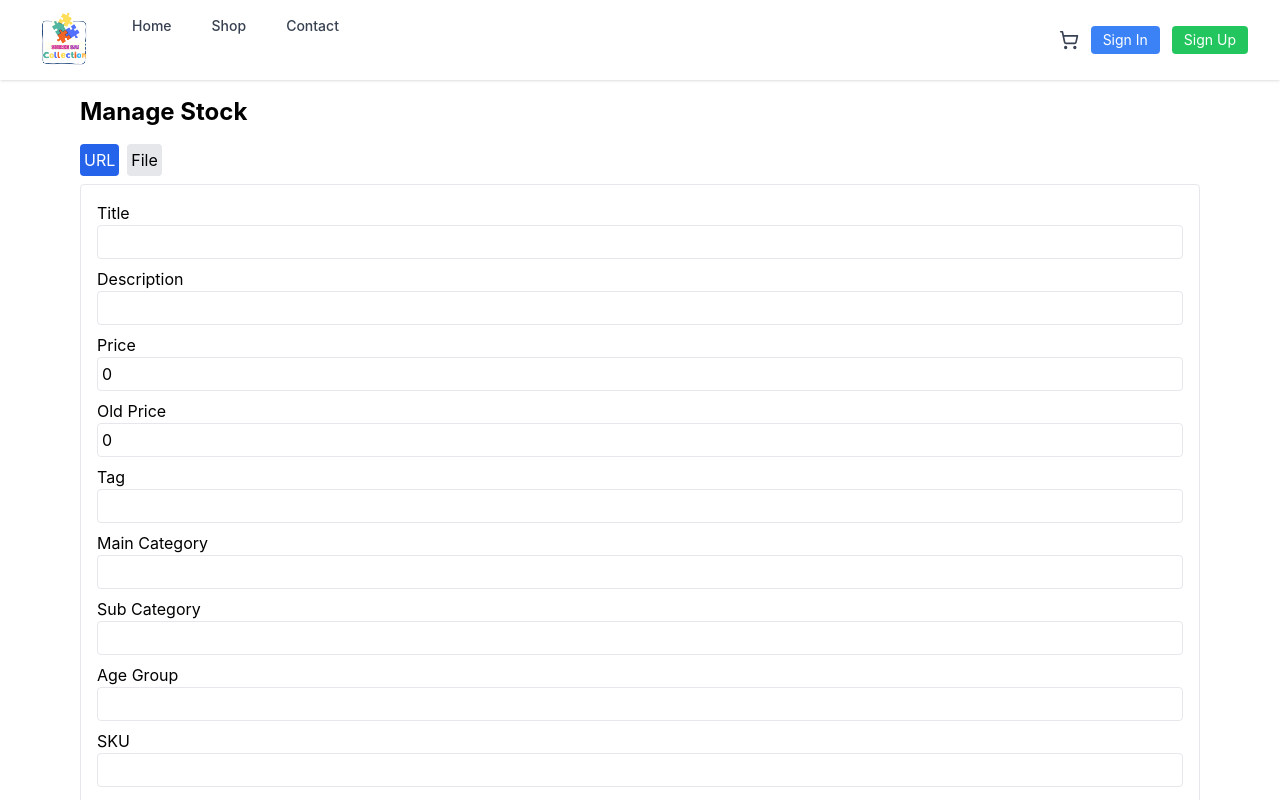
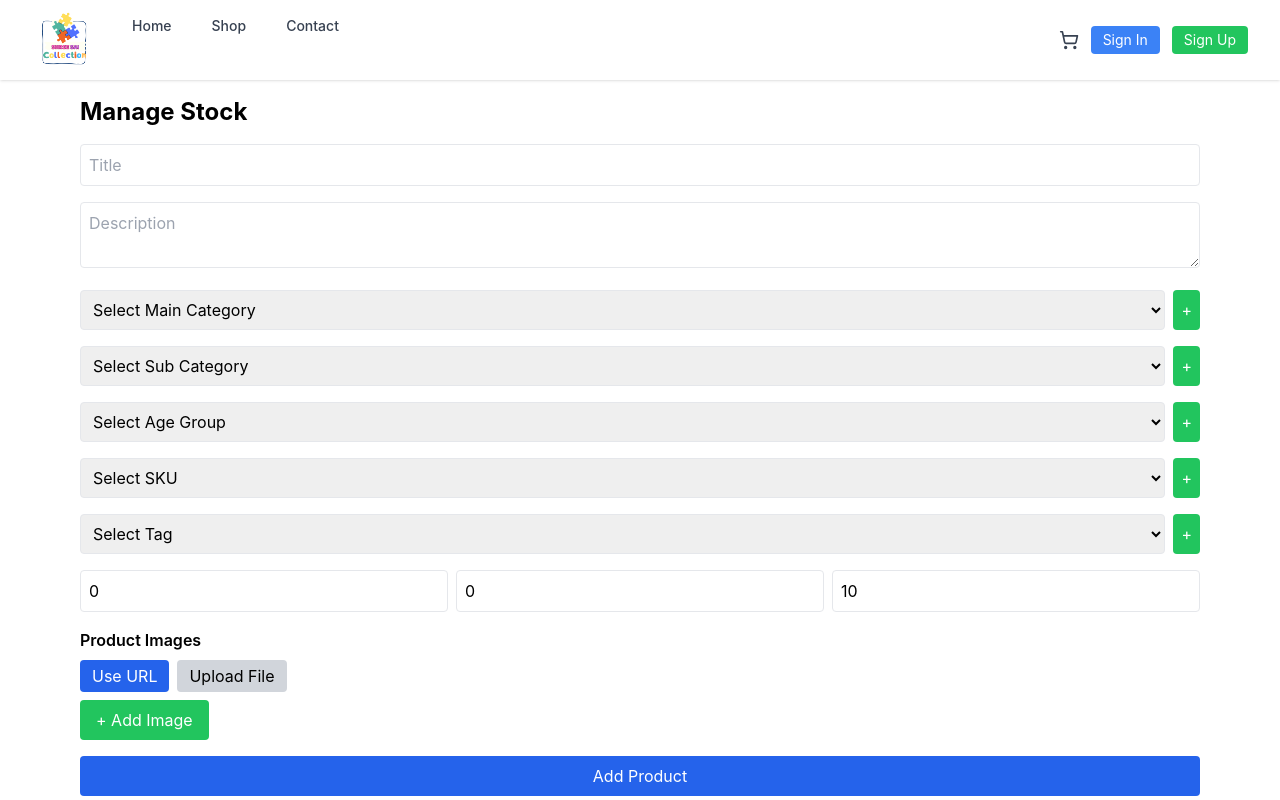
Before and after one commit to ShindeNikhil8/shop_app_Hosting, a React (Create React App) app in the folder frontend/: page /owner/stock in a window 1280 px wide. Shown: the top 800 px of the page. Built offline with nearby package versions, Linux system fonts and the light colour scheme.

Commit message:
again updated ownerstock

```diff
--- a/frontend/src/customer/pages/OwnerStock.jsx
+++ b/frontend/src/customer/pages/OwnerStock.jsx
@@ -23,7 +23,21 @@ const OwnerStock = () => {
   });
 
   const [images, setImages] = useState([]); // { type: 'file'|'url', data: File|string }
-  const [imageMode, setImageMode] = useState("url"); // 'url' or 'file'
+  const [imageMode, setImageMode] = useState("url");
+
+  const [categories, setCategories] = useState({
+    Toys: ["Educational Toys", "Playsets", "Control Toys", "Stuffed Toys", "Eco-Friendly Toys"],
+    Stationary: ["Pens", "Pencils", "Notebooks", "Markers"],
+    Gifts: ["Gift Cards", "Plush Toys", "Accessories"],
+  });
+
+  const [ageGroups, setAgeGroups] = useState(["0-2", "3-5", "6-8", "9-12", "13+"]);
+  const [skuOptions, setSkuOptions] = useState(["SKU1", "SKU2", "SKU3"]);
+  const [tags, setTags] = useState([
+    "Educational Toys", "Playsets", "Control Toys", "Stuffed Toys", "Eco-Friendly Toys",
+    "Pens", "Pencils", "Notebooks", "Markers",
+    "Gift Cards", "Plush Toys", "Accessories", "Featured", "New Arrival", "Best Seller"
+  ]);
 
   useEffect(() => {
     if (user) fetchProducts();
@@ -31,21 +45,37 @@ const OwnerStock = () => {
 
   const fetchProducts = async () => {
     try {
-      const res = await axios.get("/api/products", {
-        headers: { Authorization: `Bearer ${user.token}` },
+      const res = await axios.get("https://shop-app-hosting.vercel.app/api/products", {
+        headers: { Authorization: `Bearer ${user.token}` }
       });
       setProducts(res.data);
     } catch (err) {
+      console.error(err);
       toast.error("Error fetching products ❌");
     }
   };
 
-  const handleChange = (e) =>
-    setFormData({ ...formData, [e.target.name]: e.target.value });
+  const handleChange = (e) => setFormData({ ...formData, [e.target.name]: e.target.value });
+
+  const handleAddOption = (type) => {
+    const value = prompt(`Enter new ${type}:`);
+    if (!value) return;
+    if (type === "Main Category") setCategories({ ...categories, [value]: [] });
+    if (type === "Sub Category") {
+      if (!formData.mainCategory) return toast.warn("Select Main Category first ⚠️");
+      setCategories({
+        ...categories,
+        [formData.mainCategory]: [...categories[formData.mainCategory], value],
+      });
+    }
+    if (type === "Age Group") setAgeGroups([...ageGroups, value]);
+    if (type === "SKU") setSkuOptions([...skuOptions, value]);
+    if (type === "Tag") setTags([...tags, value]);
+  };
 
   const handleImageChange = (idx, value) => {
     const newImages = [...images];
-    newImages[idx] = { type: "url", data: value };
+    newImages[idx] = { ...newImages[idx], data: value };
     setImages(newImages);
   };
 
@@ -57,49 +87,25 @@ const OwnerStock = () => {
     setImages(newImages);
   };
 
-  const addImageField = () => setImages([...images, { type: imageMode, data: "" }]);
-
-  const removeImageField = (idx) =>
-    setImages(images.filter((_, index) => index !== idx));
-
-  const handleSwitchImageMode = (mode) => {
-    setImageMode(mode);
-    setImages(images.map(img => ({ ...img, type: mode, data: "" })));
-  };
-
   const handleSubmit = async () => {
     try {
       const form = new FormData();
-      Object.entries(formData).forEach(([key, value]) =>
-        form.append(key, value)
-      );
+      Object.entries(formData).forEach(([key, value]) => form.append(key, value));
 
-      // Add URLs
-      images
-        .filter((img) => img.type === "url")
-        .map((img) => img.data)
-        .filter(Boolean)
-        .forEach((url) => form.append("images[]", url));
+      const urlImages = images.filter(img => img.type === "url").map(img => img.data);
+      const fileImages = images.filter(img => img.type === "file");
 
-      // Add files
-      images
-        .filter((img) => img.type === "file")
-        .forEach((f) => form.append("images", f.data));
+      urlImages.forEach(url => form.append("images[]", url));
+      fileImages.forEach(f => form.append("images", f.data));
 
       if (editingId) {
-        await axios.patch(`/api/products/${editingId}`, form, {
-          headers: {
-            Authorization: `Bearer ${user.token}`,
-            "Content-Type": "multipart/form-data",
-          },
+        await axios.patch(`https://shop-app-hosting.vercel.app/api/products/${editingId}`, form, {
+          headers: { Authorization: `Bearer ${user.token}`, "Content-Type": "multipart/form-data" },
         });
         toast.success("Product updated successfully ✅");
       } else {
-        await axios.post(`/api/products`, form, {
-          headers: {
-            Authorization: `Bearer ${user.token}`,
-            "Content-Type": "multipart/form-data",
-          },
+        await axios.post("https://shop-app-hosting.vercel.app/api/products", form, {
+          headers: { Authorization: `Bearer ${user.token}`, "Content-Type": "multipart/form-data" },
         });
         toast.success("Product added successfully ✅");
       }
@@ -107,44 +113,44 @@ const OwnerStock = () => {
       resetForm();
       fetchProducts();
     } catch (err) {
+      console.error(err.response?.data || err);
       toast.error("Error saving product ❌");
     }
   };
 
   const handleEdit = (product) => {
-    setFormData({ ...product });
+    setFormData({
+      title: product.title || "",
+      desc: product.desc || "",
+      price: product.price || 0,
+      oldPrice: product.oldPrice || 0,
+      tag: product.tag || "",
+      mainCategory: product.mainCategory || "",
+      subCategory: product.subCategory || "",
+      ageGroup: product.ageGroup || "",
+      sku: product.sku || "",
+      stock: product.stock || 10,
+    });
     setEditingId(product._id);
-    setImages(
-      product.images?.map((img) => ({ type: "url", data: img.url || img })) || []
-    );
+    setImages(product.images?.map(img => ({ type: "url", data: img.url || img })) || []);
   };
 
   const handleDelete = async (id) => {
     if (!window.confirm("Delete this product?")) return;
     try {
-      await axios.delete(`/api/products/${id}`, {
+      await axios.delete(`https://shop-app-hosting.vercel.app/api/products/${id}`, {
         headers: { Authorization: `Bearer ${user.token}` },
       });
-      setProducts(products.filter((p) => p._id !== id));
+      setProducts(products.filter(p => p._id !== id));
       toast.success("Product deleted successfully ✅");
     } catch (err) {
+      console.error(err);
       toast.error("Error deleting product ❌");
     }
   };
 
   const resetForm = () => {
-    setFormData({
-      title: "",
-      desc: "",
-      price: 0,
-      oldPrice: 0,
-      tag: "",
-      mainCategory: "",
-      subCategory: "",
-      ageGroup: "",
-      sku: "",
-      stock: 10,
-    });
+    setFormData({ title: "", desc: "", price: 0, oldPrice: 0, tag: "", mainCategory: "", subCategory: "", ageGroup: "", sku: "", stock: 10 });
     setImages([]);
     setEditingId(null);
   };
@@ -154,73 +160,83 @@ const OwnerStock = () => {
       <ToastContainer position="top-right" autoClose={2000} />
       <h1 className="text-2xl font-bold mb-4">Manage Stock</h1>
 
-      {/* Image Mode Switch */}
-      <div className="flex gap-2 mb-2">
-        <button
-          className={`p-1 rounded ${imageMode === "url" ? "bg-blue-600 text-white" : "bg-gray-200"}`}
-          onClick={() => handleSwitchImageMode("url")}
-        >
-          URL
-        </button>
-        <button
-          className={`p-1 rounded ${imageMode === "file" ? "bg-blue-600 text-white" : "bg-gray-200"}`}
-          onClick={() => handleSwitchImageMode("file")}
-        >
-          File
-        </button>
-      </div>
+      {/* Form */}
+      <div className="mb-6 space-y-4">
+        <input name="title" placeholder="Title" value={formData.title} onChange={handleChange} className="border p-2 rounded w-full" />
+        <textarea name="desc" placeholder="Description" value={formData.desc} onChange={handleChange} className="border p-2 rounded w-full" />
 
-      {/* Product Form */}
-      <div className="border p-4 rounded mb-6">
-        {[
-          ["title", "Title"], ["desc", "Description"], ["price", "Price"], ["oldPrice", "Old Price"],
-          ["tag", "Tag"], ["mainCategory", "Main Category"], ["subCategory", "Sub Category"],
-          ["ageGroup", "Age Group"], ["sku", "SKU"], ["stock", "Stock"]
-        ].map(([name, label]) => (
-          <div key={name} className="mb-2">
-            <label className="block">{label}</label>
-            <input
-              type={name === "price" || name === "oldPrice" || name === "stock" ? "number" : "text"}
-              name={name}
-              value={formData[name]}
-              onChange={handleChange}
-              className="border p-1 w-full rounded"
-            />
-          </div>
-        ))}
+        {/* Main Category & Sub Category */}
+        <div className="flex gap-2">
+          <select name="mainCategory" value={formData.mainCategory} onChange={handleChange} className="border p-2 rounded flex-1">
+            <option value="">Select Main Category</option>
+            {Object.keys(categories).map((cat, idx) => <option key={idx} value={cat}>{cat}</option>)}
+          </select>
+          <button type="button" onClick={() => handleAddOption("Main Category")} className="bg-green-500 text-white px-2 py-1 rounded">+</button>
+        </div>
+        <div className="flex gap-2">
+          <select name="subCategory" value={formData.subCategory} onChange={handleChange} className="border p-2 rounded flex-1">
+            <option value="">Select Sub Category</option>
+            {formData.mainCategory && categories[formData.mainCategory]?.map((sub, idx) => <option key={idx} value={sub}>{sub}</option>)}
+          </select>
+          <button type="button" onClick={() => handleAddOption("Sub Category")} className="bg-green-500 text-white px-2 py-1 rounded">+</button>
+        </div>
+
+        {/* Age Group */}
+        <div className="flex gap-2">
+          <select name="ageGroup" value={formData.ageGroup} onChange={handleChange} className="border p-2 rounded flex-1">
+            <option value="">Select Age Group</option>
+            {ageGroups.map((ag, idx) => <option key={idx} value={ag}>{ag}</option>)}
+          </select>
+          <button type="button" onClick={() => handleAddOption("Age Group")} className="bg-green-500 text-white px-2 py-1 rounded">+</button>
+        </div>
+
+        {/* SKU */}
+        <div className="flex gap-2">
+          <select name="sku" value={formData.sku} onChange={handleChange} className="border p-2 rounded flex-1">
+            <option value="">Select SKU</option>
+            {skuOptions.map((sku, idx) => <option key={idx} value={sku}>{sku}</option>)}
+          </select>
+          <button type="button" onClick={() => handleAddOption("SKU")} className="bg-green-500 text-white px-2 py-1 rounded">+</button>
+        </div>
+
+        {/* Tag */}
+        <div className="flex gap-2">
+          <select name="tag" value={formData.tag} onChange={handleChange} className="border p-2 rounded flex-1">
+            <option value="">Select Tag</option>
+            {tags.map((tag, idx) => <option key={idx} value={tag}>{tag}</option>)}
+          </select>
+          <button type="button" onClick={() => handleAddOption("Tag")} className="bg-green-500 text-white px-2 py-1 rounded">+</button>
+        </div>
+
+        {/* Price & Stock */}
+        <div className="flex gap-2">
+          <input type="number" name="price" placeholder="Price" value={formData.price} onChange={handleChange} className="border p-2 rounded flex-1"/>
+          <input type="number" name="oldPrice" placeholder="Old Price" value={formData.oldPrice} onChange={handleChange} className="border p-2 rounded flex-1"/>
+          <input type="number" name="stock" placeholder="Stock" value={formData.stock} onChange={handleChange} className="border p-2 rounded flex-1"/>
+        </div>
 
         {/* Images */}
-        <div className="mb-2">
-          <label className="block mb-1">Images</label>
+        <div className="space-y-2">
+          <label className="font-semibold">Product Images</label>
+          <div className="flex gap-2">
+            <button type="button" onClick={() => setImageMode("url")} className={`px-3 py-1 rounded ${imageMode==="url"?"bg-blue-600 text-white":"bg-gray-300"}`}>Use URL</button>
+            <button type="button" onClick={() => setImageMode("device")} className={`px-3 py-1 rounded ${imageMode==="device"?"bg-blue-600 text-white":"bg-gray-300"}`}>Upload File</button>
+          </div>
           {images.map((img, idx) => (
-            <div key={idx} className="flex gap-2 mb-1 items-center">
-              {imageMode === "url" ? (
-                <input
-                  type="text"
-                  value={img.data}
-                  onChange={(e) => handleImageChange(idx, e.target.value)}
-                  className="border p-1 flex-1 rounded"
-                  placeholder="Image URL"
-                />
-              ) : (
-                <input type="file" onChange={(e) => handleFileUpload(e, idx)} />
-              )}
-              <button onClick={() => removeImageField(idx)} className="bg-red-600 text-white px-2 rounded">
-                X
-              </button>
+            <div key={idx} className="flex gap-2 items-center">
+              {imageMode==="url" && <input type="text" placeholder={`Image URL ${idx+1}`} value={img.data} onChange={e=>handleImageChange(idx,e.target.value)} className="border p-2 rounded flex-1"/>}
+              {imageMode==="device" && <input type="file" onChange={e=>handleFileUpload(e,idx)} className="flex-1"/>}
+              {img.data && <img src={img.type==="file"?URL.createObjectURL(img.data):img.data} alt="Preview" className="w-16 h-16 object-contain rounded border"/>}
+              <button type="button" onClick={()=>setImages(images.filter((_,i)=>i!==idx))} className="bg-red-500 text-white px-2 py-1 rounded">Delete</button>
             </div>
           ))}
-          <button onClick={addImageField} className="bg-green-600 text-white px-2 py-1 rounded mt-1">
-            + Add Image
-          </button>
+          <button type="button" onClick={()=>setImages([...images,{type:imageMode,data:""}])} className="bg-green-500 text-white px-4 py-2 rounded mt-2">+ Add Image</button>
         </div>
 
-        <button
-          onClick={handleSubmit}
-          className="bg-blue-600 text-white px-4 py-2 rounded mt-2"
-        >
-          {editingId ? "Update Product" : "Add Product"}
-        </button>
+        <div className="flex gap-2">
+          <button onClick={handleSubmit} className="bg-blue-600 text-white px-4 py-2 rounded flex-1">{editingId?"Update Product":"Add Product"}</button>
+          {editingId && <button onClick={resetForm} className="bg-gray-500 text-white px-4 py-2 rounded flex-1">Cancel</button>}
+        </div>
       </div>
 
       {/* Product List */}
@@ -232,22 +248,11 @@ const OwnerStock = () => {
             <p>Stock: {p.stock}</p>
             <p>Price: ₹{p.price}</p>
             <div className="flex flex-wrap gap-2">
-              {p.images?.map((img, idx) => (
-                <img
-                  key={idx}
-                  src={img.url || img}
-                  alt={p.title}
-                  className="w-16 h-16 object-cover rounded"
-                />
-              ))}
+              {p.images?.map((img, idx) => <img key={idx} src={img.url || img} alt={p.title} className="w-16 h-16 object-cover rounded"/>)}
             </div>
             <div className="flex gap-2 mt-2">
-              <button onClick={() => handleEdit(p)} className="bg-blue-600 text-white p-1 rounded flex-1">
-                Edit
-              </button>
-              <button onClick={() => handleDelete(p._id)} className="bg-red-600 text-white p-1 rounded flex-1">
-                Delete
-              </button>
+              <button onClick={()=>handleEdit(p)} className="bg-blue-600 text-white p-1 rounded flex-1">Edit</button>
+              <button onClick={()=>handleDelete(p._id)} className="bg-red-600 text-white p-1 rounded flex-1">Delete</button>
             </div>
           </div>
         ))}
```
Also changed, not shown: 2 other files (tests, documents, lock files or other folders).
